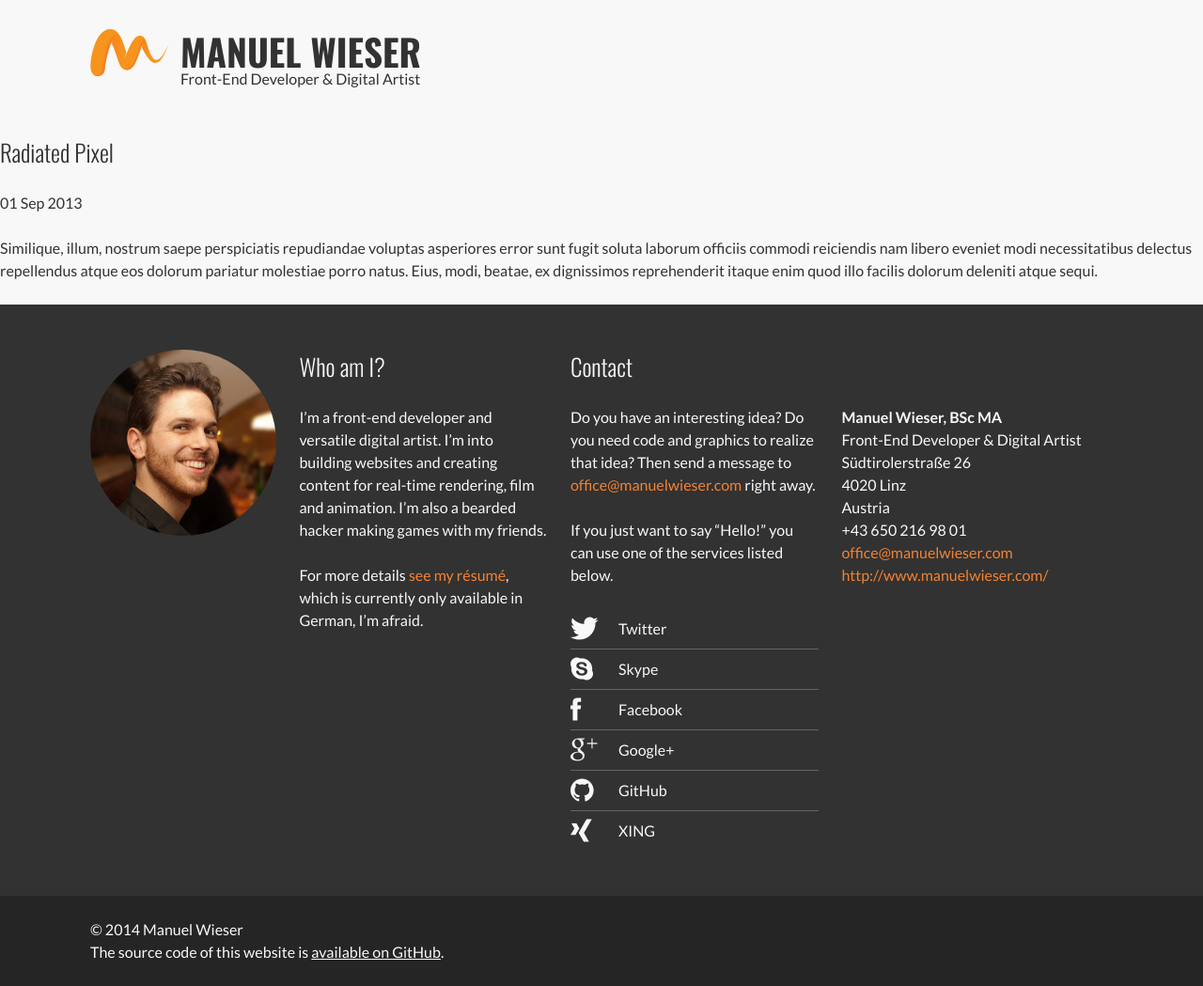
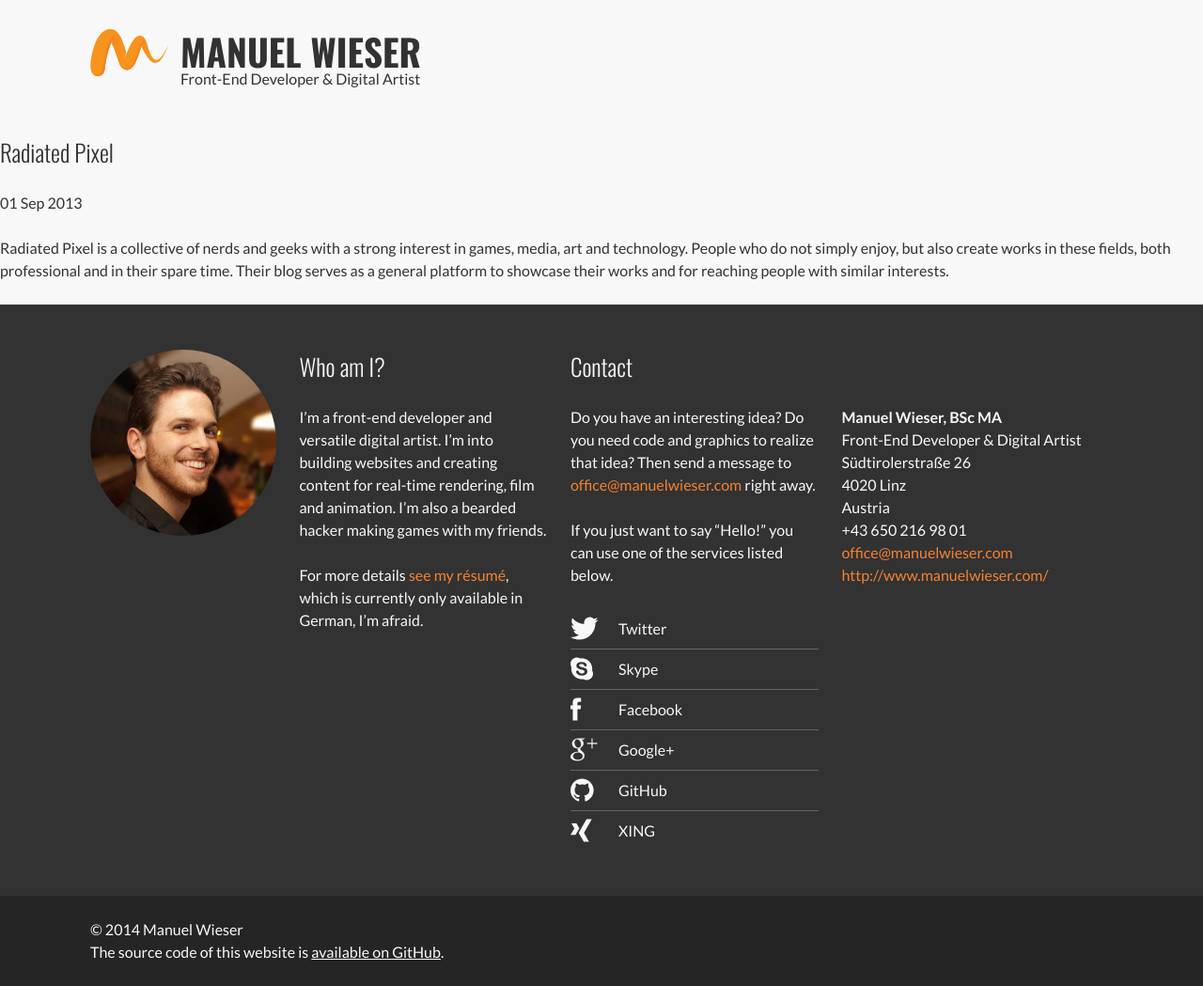
Before and after one commit to Lorti/2014, a Jekyll site: the page built from _posts/2013-09-01-radiated-pixel.markdown, in a window 1280 px wide. Shown: the whole page at 94% size. Built offline with Jekyll 4.4.1, drawn with Linux system fonts in a browser that asks for light colours.

Commit message:
Update 2013-09-01-radiated-pixel.markdown

```diff
--- a/_posts/2013-09-01-radiated-pixel.markdown
+++ b/_posts/2013-09-01-radiated-pixel.markdown
@@ -10,4 +10,4 @@ links:
   - View Website: http://www.radiatedpixel.com/wordpress/2013/03/27/webgl-3d-model-viewer-using-three-js/
 ---
 
-Similique, illum, nostrum saepe perspiciatis repudiandae voluptas asperiores error sunt fugit soluta laborum officiis commodi reiciendis nam libero eveniet modi necessitatibus delectus repellendus atque eos dolorum pariatur molestiae porro natus. Eius, modi, beatae, ex dignissimos reprehenderit itaque enim quod illo facilis dolorum deleniti atque sequi.
+Radiated Pixel is a collective of nerds and geeks with a strong interest in games, media, art and technology. People who do not simply enjoy, but also create works in these fields, both professional and in their spare time. Their blog serves as a general platform to showcase their works and for reaching people with similar interests.
```
